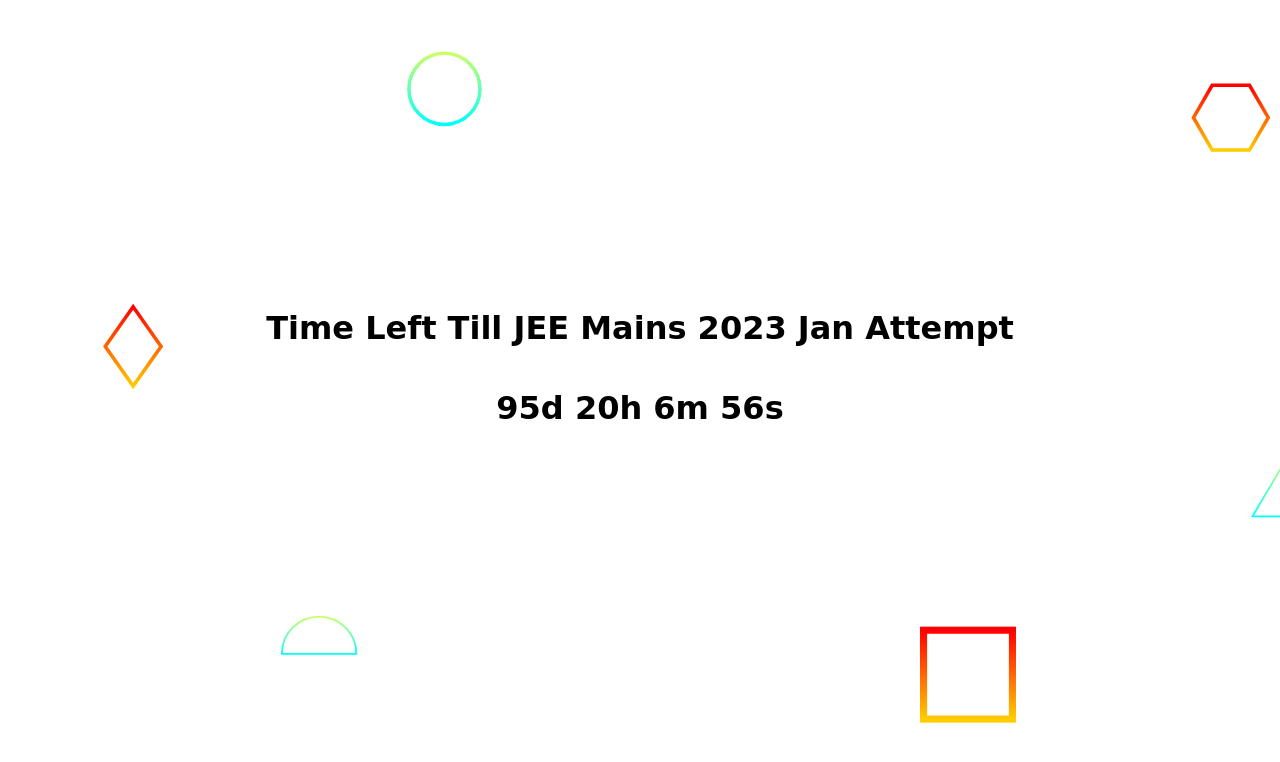
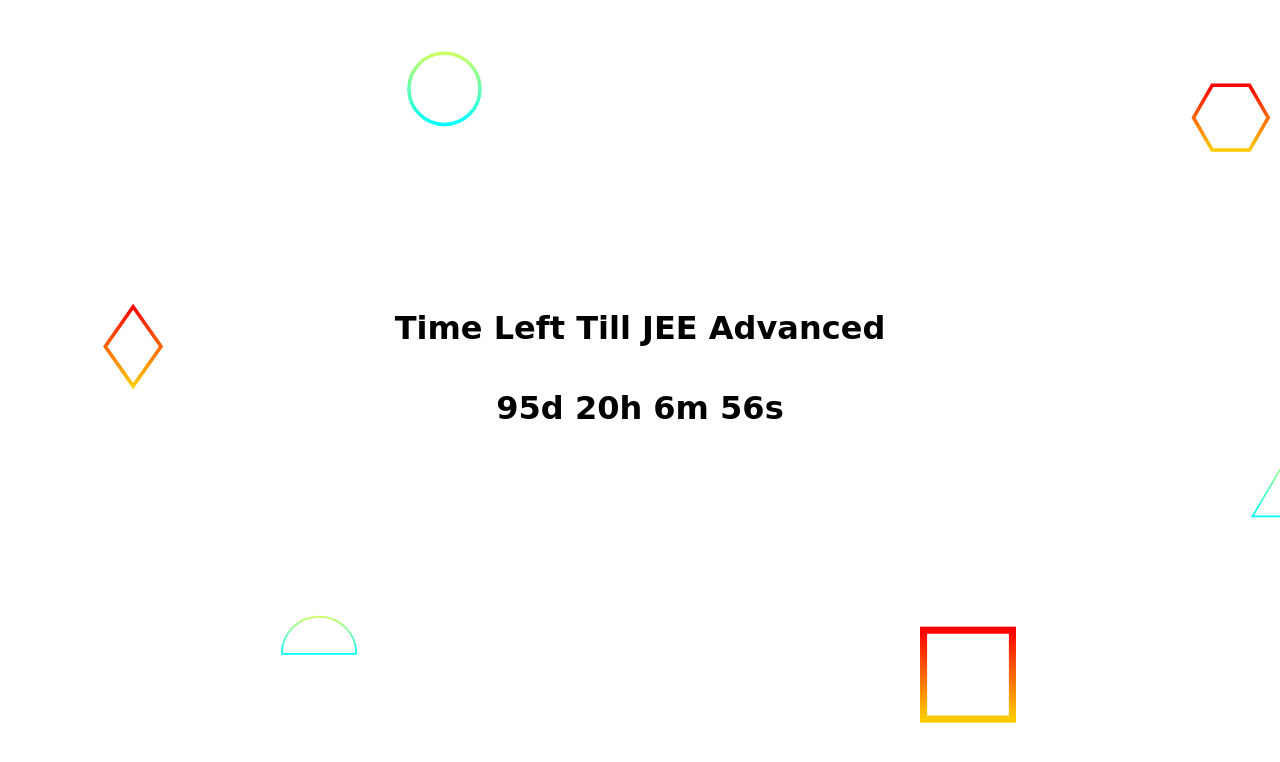
Before and after one commit to Nirraaav/BirthdayCounter, a plain HTML site: page index.html in a window 1280 px wide. Drawn offline with Linux system fonts and the light colour scheme; a web font is replaced by a local one.

Commit message:
Update index.html

```diff
--- a/index.html
+++ b/index.html
@@ -11,7 +11,7 @@
 
 <body>
 
- <h1 style="text-align: center;">Time Left Till JEE Mains 2023 Jan Attempt</h1>
+ <h1 style="text-align: center;">Time Left Till JEE Advanced</h1>
 <h1 id="timer"></h1>
     <script>
     var countDownDate = new Date("Jun 04, 2023 00:00:00").getTime();
```
